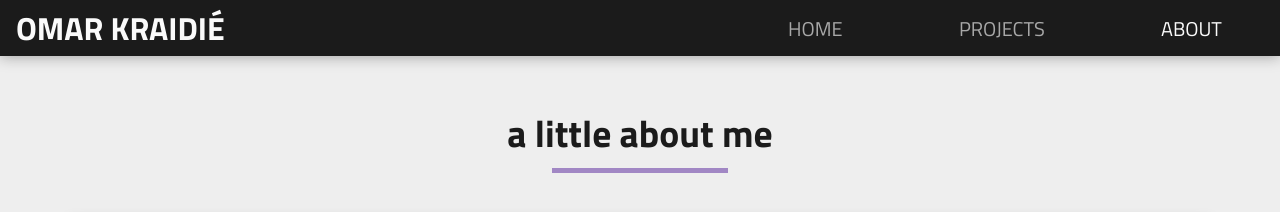
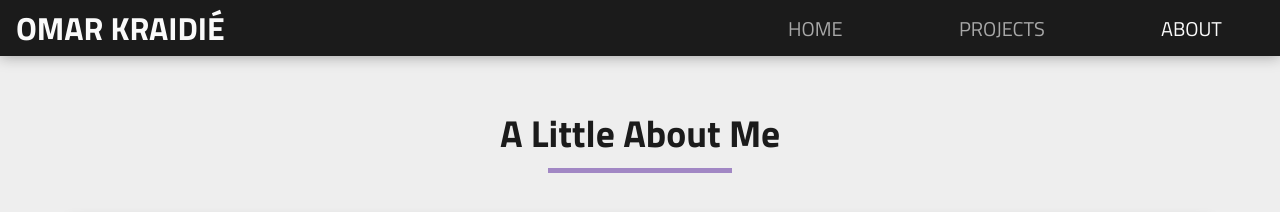
Before and after one commit to 0mppula/portfolio-web-app, a React (Create React App) app: page /about in a window 1280 px wide. Shown: the top 212 px of the page. Built offline with nearby package versions, Linux system fonts and the light colour scheme.

Commit message:
Updated title casing.

```diff
--- a/src/pages/About.js
+++ b/src/pages/About.js
@@ -11,7 +11,7 @@ const About = () => {
 		<div className="container">
 			<div className="content-container">
 				<div className="content-header">
-					<h1>a little about me</h1>
+					<h1>A Little About Me</h1>
 					<div className="header-underline"></div>
 				</div>
 
--- a/src/pages/Projects.js
+++ b/src/pages/Projects.js
@@ -16,7 +16,7 @@ const Projects = () => {
 		<div className="container">
 			<div className="content-container">
 				<div className="content-header">
-					<h1>some of my projects</h1>
+					<h1>Some of My Projects</h1>
 					<div className="header-underline"></div>
 				</div>
 
```
